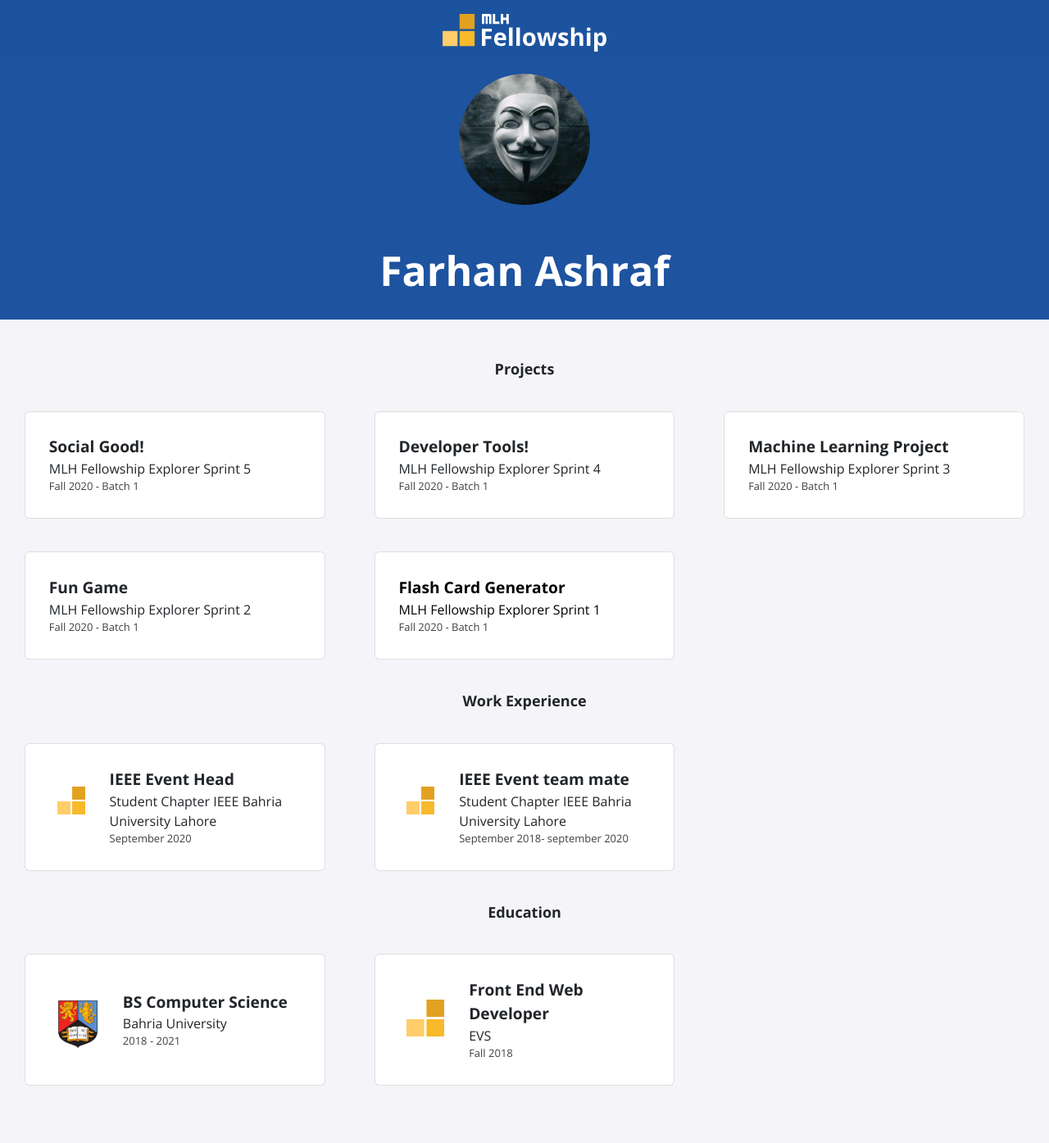
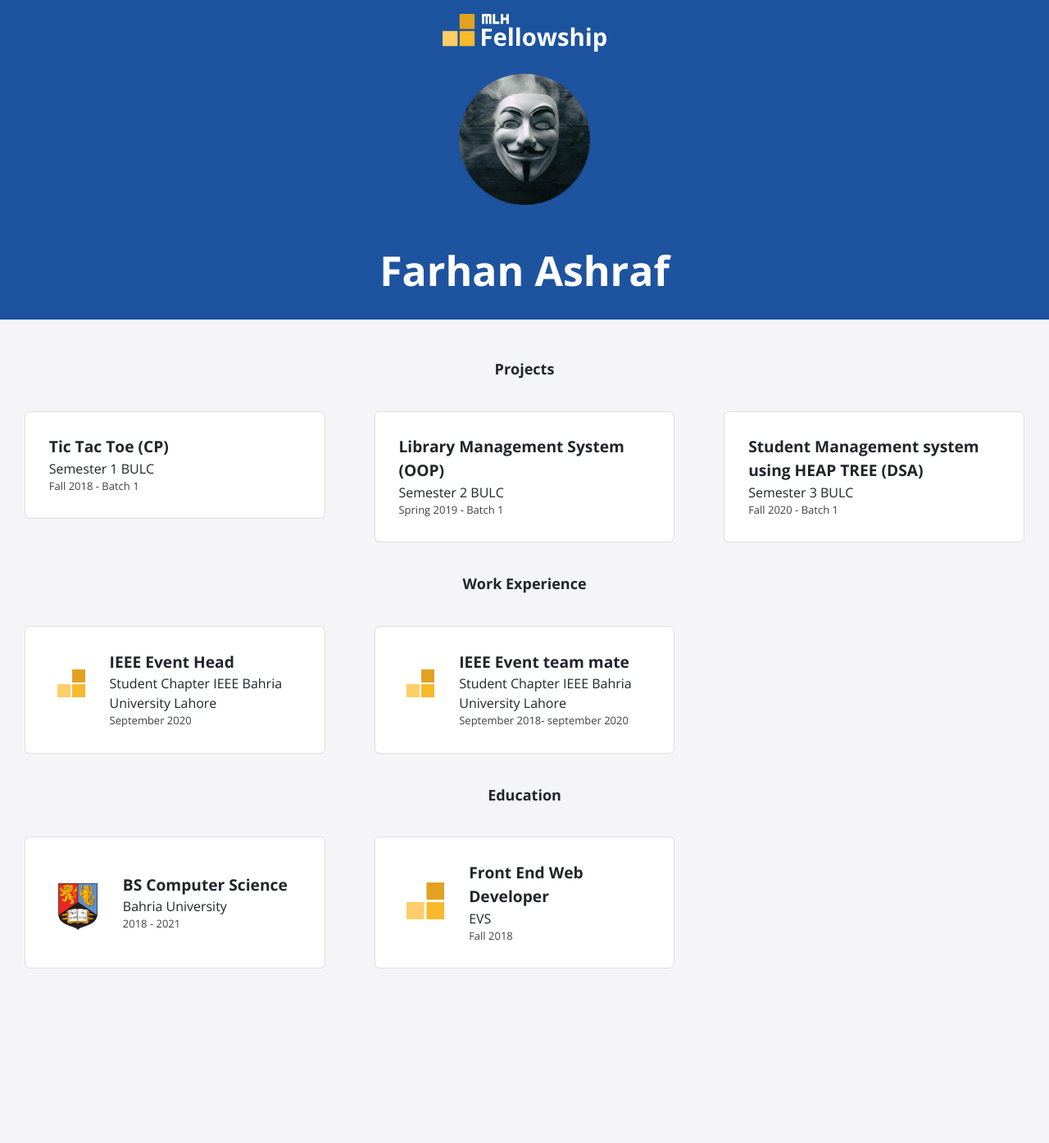
Before and after one commit to farhanashrafdev/OLD-mriceflame.github.io, a Jekyll site: the page built from index.html, in a window 1280 px wide. Shown: the whole page at 82% size. Built offline with Jekyll 4.4.1, drawn with Linux system fonts in a browser that asks for light colours; nearby versions of some CDN libraries; after the commit the page ends 1252 px from its top, so only the background shows below that.

Commit message:
Update projects.yml

```diff
--- a/_data/projects.yml
+++ b/_data/projects.yml
@@ -1,20 +1,11 @@
-- title: Social Good!
-  event: MLH Fellowship Explorer Sprint 5
+- title: Tic Tac Toe (CP)
+  event: Semester 1 BULC
+  date: Fall 2018 - Batch 1
+
+- title: Library Management System (OOP)
+  event: Semester 2 BULC
+  date: Spring 2019 - Batch 1
+
+- title: Student Management system using HEAP TREE (DSA)
+  event:  Semester 3 BULC
   date: Fall 2020 - Batch 1
-
-- title: Developer Tools!
-  event: MLH Fellowship Explorer Sprint 4
-  date: Fall 2020 - Batch 1
-
-- title: Machine Learning Project
-  event: MLH Fellowship Explorer Sprint 3
-  date: Fall 2020 - Batch 1
-
-- title: Fun Game
-  event: MLH Fellowship Explorer Sprint 2
-  date: Fall 2020 - Batch 1
-
-- title: Flash Card Generator
-  event: MLH Fellowship Explorer Sprint 1
-  date: Fall 2020 - Batch 1
-  page-name: sprint1
```
